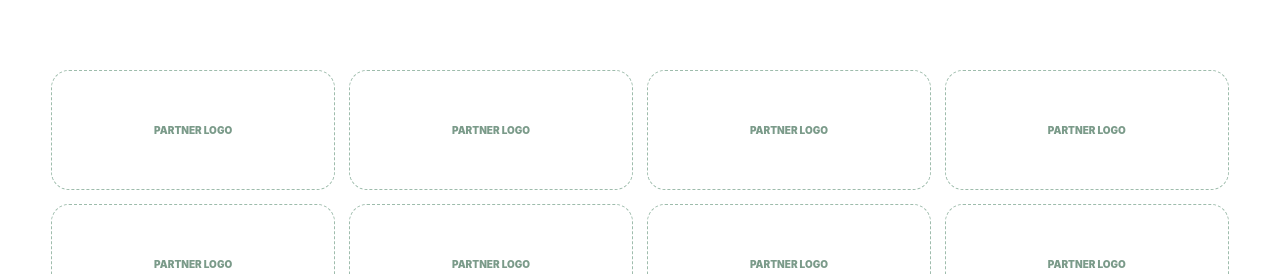
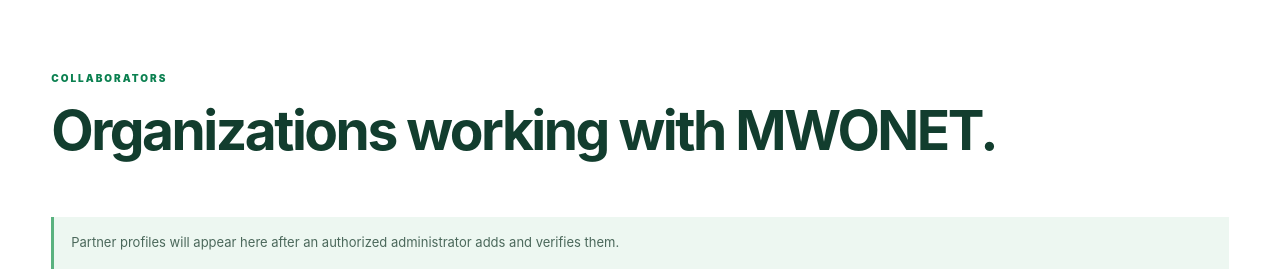
Before and after one commit to amboseshem/MWONET, a Next.js app: page /partners in a window 1280 px wide. Shown: the part 678-952 px from the top of the page. Built offline with nearby package versions, Linux system fonts and the light colour scheme; no server answers; the database is empty.

Commit message:
Connect public app/partners/page.tsx to live MWONET records

```diff
--- a/app/partners/page.tsx
+++ b/app/partners/page.tsx
@@ -1,11 +1,13 @@
+import Link from "next/link";
+import PageHero from "../components/PageHero";
+import CmsPageRenderer from "../components/CmsPageRenderer";
+import {images} from "../data/site";
 import {getPublicCmsPage} from "../_lib/public-cms";
-import CmsPageRenderer from "../components/CmsPageRenderer";
-import Link from "next/link";import PageHero from "../components/PageHero";import {images} from "../data/site";
-function Partners(){return <><PageHero eyebrow="Partners & collaborators" title="Impact grows through partnership." text="A dedicated space for institutions, communities, donors, technical partners and collaborators working alongside MWONET." image={images.community}/><section className="section"><div className="container partner-logo-grid">{[1,2,3,4,5,6,7,8].map(i=><div key={i}>PARTNER LOGO</div>)}</div></section><section className="section tint"><div className="container cta-box"><div><p className="eyebrow">WORK WITH US</p><h2>Bring expertise, resources and local knowledge together.</h2></div><Link className="button primary" href="/get-involved/partner">Become a partner</Link></div></section></>}
+import {db} from "../admin/_lib/db";
 
-
-export default async function CmsAwarePartners(){
- const cms=await getPublicCmsPage("partners");
- if(cms)return <CmsPageRenderer title={cms.title} description={cms.description} blocks={cms.blocks}/>;
- return <Partners/>;
+export const dynamic="force-dynamic";
+export default async function Partners(){
+ const [cms,partners]=await Promise.all([getPublicCmsPage("partners"),db.partner.findMany({where:{active:true},orderBy:{name:"asc"}})]);
+ return <>{cms?<CmsPageRenderer title={cms.title} description={cms.description} blocks={cms.blocks}/>:<PageHero eyebrow="Partners & collaborators" title="Impact grows through partnership." text="A dedicated space for institutions, communities, donors, technical partners and collaborators working alongside MWONET." image={images.community}/>}
+ <section className="section"><div className="container"><div className="section-head"><div><p className="eyebrow">COLLABORATORS</p><h2>Organizations working with MWONET.</h2></div></div>{partners.length?<div className="partner-logo-grid">{partners.map(p=><article key={p.id} className="partner-card">{p.logoUrl?<img src={p.logoUrl} alt={p.name+" logo"}/>:<div className="partner-mark">{p.name.slice(0,2).toUpperCase()}</div>}<h3>{p.name}</h3><small>{p.category||"Partner"}</small><p>{p.description||""}</p>{p.website&&<a href={p.website} target="_blank" rel="noreferrer">Visit website ↗</a>}</article>)}</div>:<div className="notice">Partner profiles will appear here after an authorized administrator adds and verifies them.</div>}</div></section><section className="section tint"><div className="container cta-box"><div><p className="eyebrow">WORK WITH US</p><h2>Bring expertise, resources and local knowledge together.</h2></div><Link className="button primary" href="/get-involved/partner">Become a partner</Link></div></section></>
 }
```
